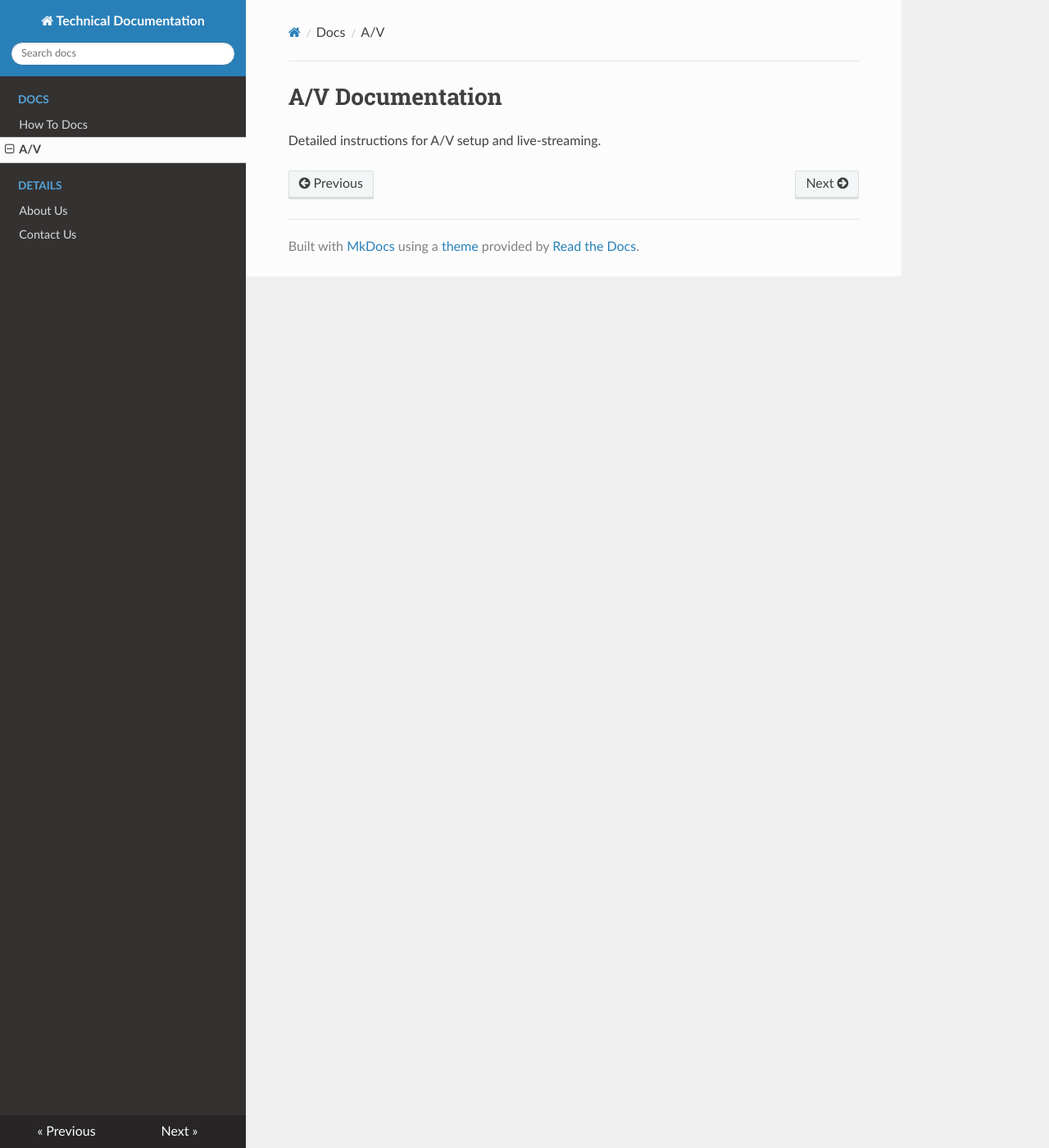
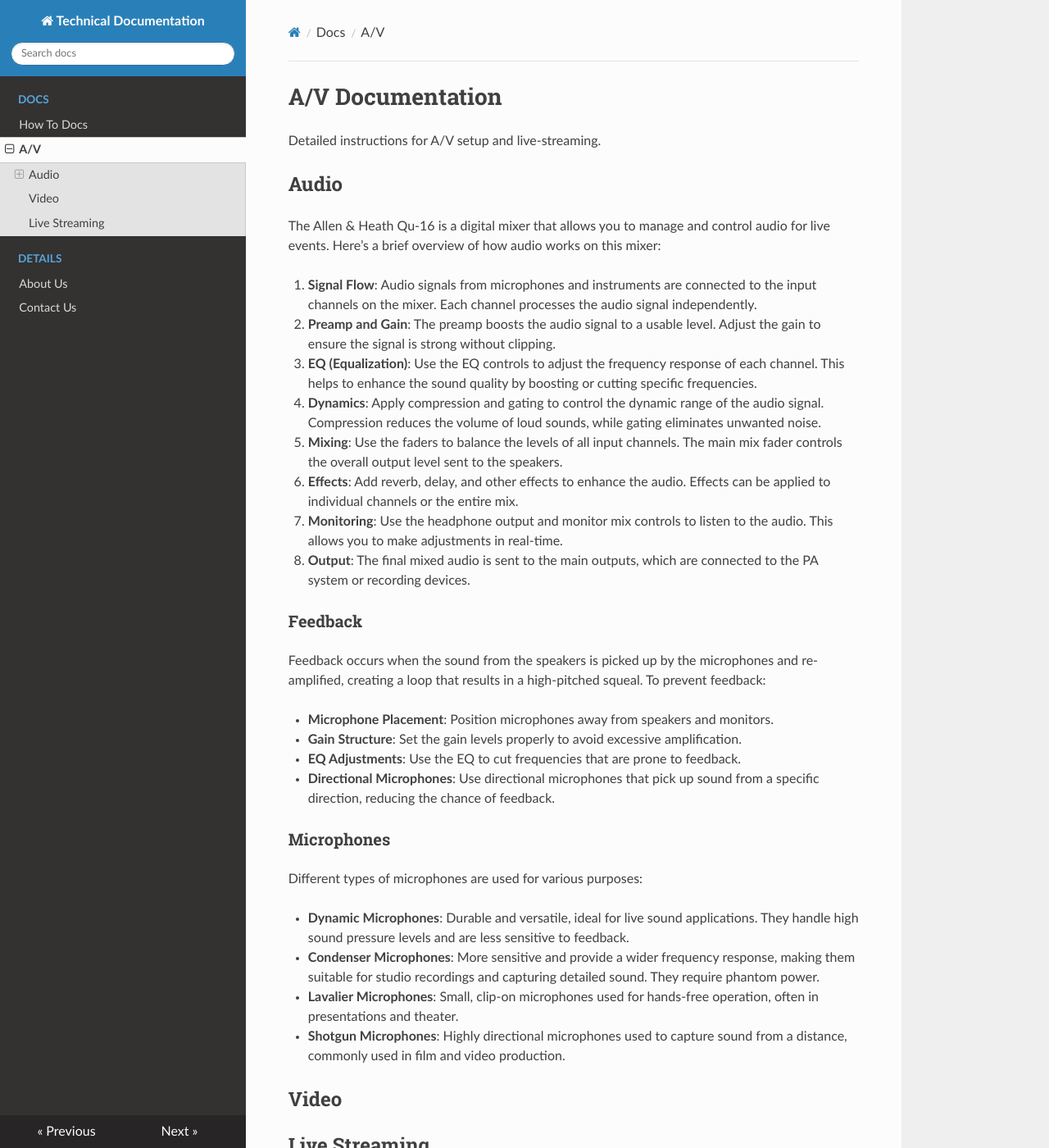
Before and after one commit to pagesbydustin/my-project, an MkDocs documentation site: the page built from docs/Docs/av.md, in a window 1280 px wide and 1400 px high. Shown: the whole window at 82% size. Built offline with MkDocs 1.6.1, drawn with Linux system fonts in a browser that asks for light colours; nearby versions of some CDN libraries.

Commit message:
Enhance A/V documentation with detailed audio setup instructions and microphone types; update search feature guidance in how-to docs

```diff
--- a/docs/Docs/av.md
+++ b/docs/Docs/av.md
@@ -1,3 +1,38 @@
 # A/V Documentation
 
 Detailed instructions for A/V setup and live-streaming.
+
+## Audio
+
+The Allen & Heath Qu-16 is a digital mixer that allows you to manage and control audio for live events. Here’s a brief overview of how audio works on this mixer:
+
+1. **Signal Flow**: Audio signals from microphones and instruments are connected to the input channels on the mixer. Each channel processes the audio signal independently.
+2. **Preamp and Gain**: The preamp boosts the audio signal to a usable level. Adjust the gain to ensure the signal is strong without clipping.
+3. **EQ (Equalization)**: Use the EQ controls to adjust the frequency response of each channel. This helps to enhance the sound quality by boosting or cutting specific frequencies.
+4. **Dynamics**: Apply compression and gating to control the dynamic range of the audio signal. Compression reduces the volume of loud sounds, while gating eliminates unwanted noise.
+5. **Mixing**: Use the faders to balance the levels of all input channels. The main mix fader controls the overall output level sent to the speakers.
+6. **Effects**: Add reverb, delay, and other effects to enhance the audio. Effects can be applied to individual channels or the entire mix.
+7. **Monitoring**: Use the headphone output and monitor mix controls to listen to the audio. This allows you to make adjustments in real-time.
+8. **Output**: The final mixed audio is sent to the main outputs, which are connected to the PA system or recording devices.
+
+### Feedback
+
+Feedback occurs when the sound from the speakers is picked up by the microphones and re-amplified, creating a loop that results in a high-pitched squeal. To prevent feedback:
+
+- **Microphone Placement**: Position microphones away from speakers and monitors.
+- **Gain Structure**: Set the gain levels properly to avoid excessive amplification.
+- **EQ Adjustments**: Use the EQ to cut frequencies that are prone to feedback.
+- **Directional Microphones**: Use directional microphones that pick up sound from a specific direction, reducing the chance of feedback.
+
+### Microphones
+
+Different types of microphones are used for various purposes:
+
+- **Dynamic Microphones**: Durable and versatile, ideal for live sound applications. They handle high sound pressure levels and are less sensitive to feedback.
+- **Condenser Microphones**: More sensitive and provide a wider frequency response, making them suitable for studio recordings and capturing detailed sound. They require phantom power.
+- **Lavalier Microphones**: Small, clip-on microphones used for hands-free operation, often in presentations and theater.
+- **Shotgun Microphones**: Highly directional microphones used to capture sound from a distance, commonly used in film and video production.
+
+## Video
+
+## Live Streaming
```
Also changed, not shown: docs/Docs/how_to_docs.md (+2 -2 lines).
